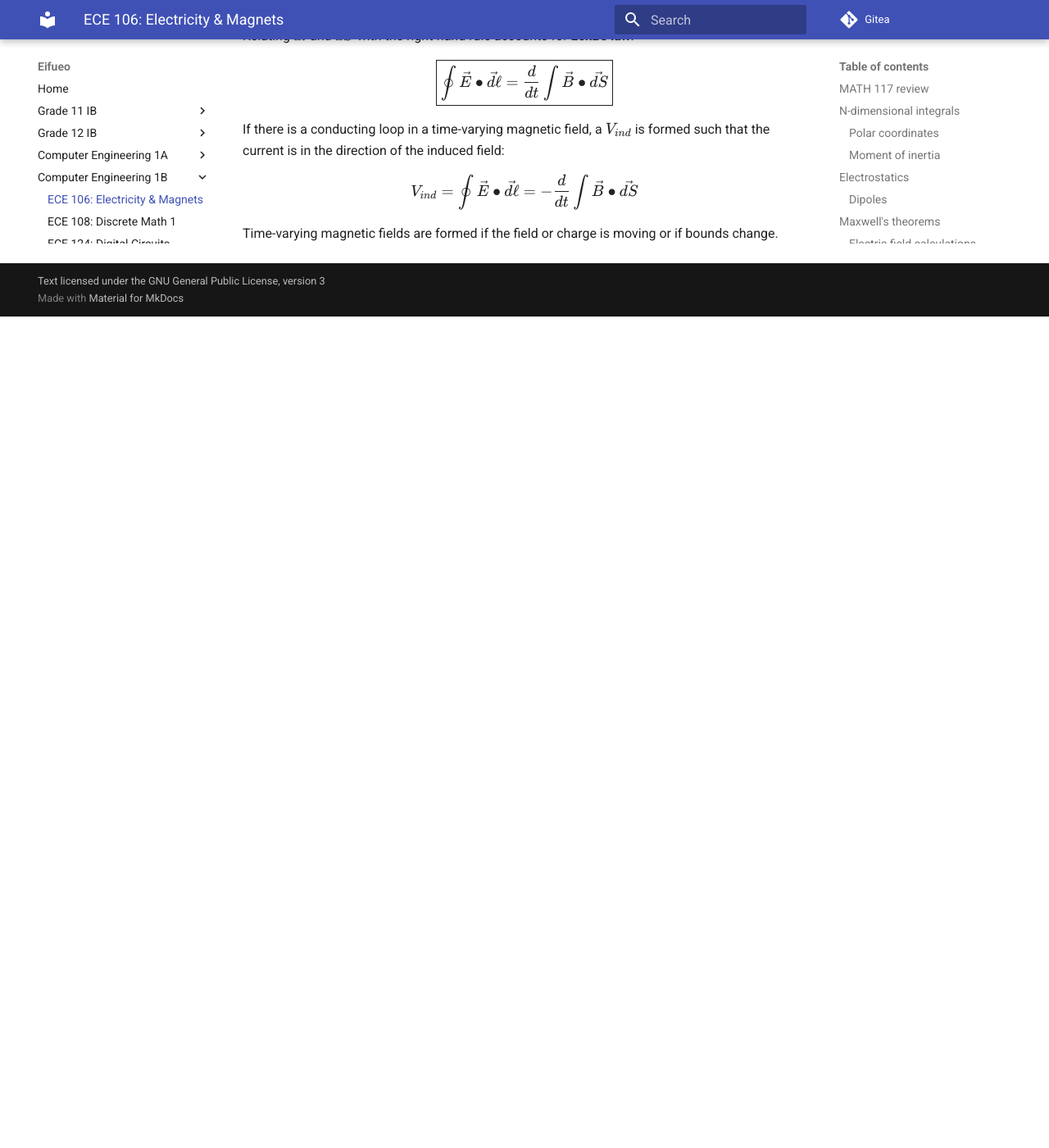
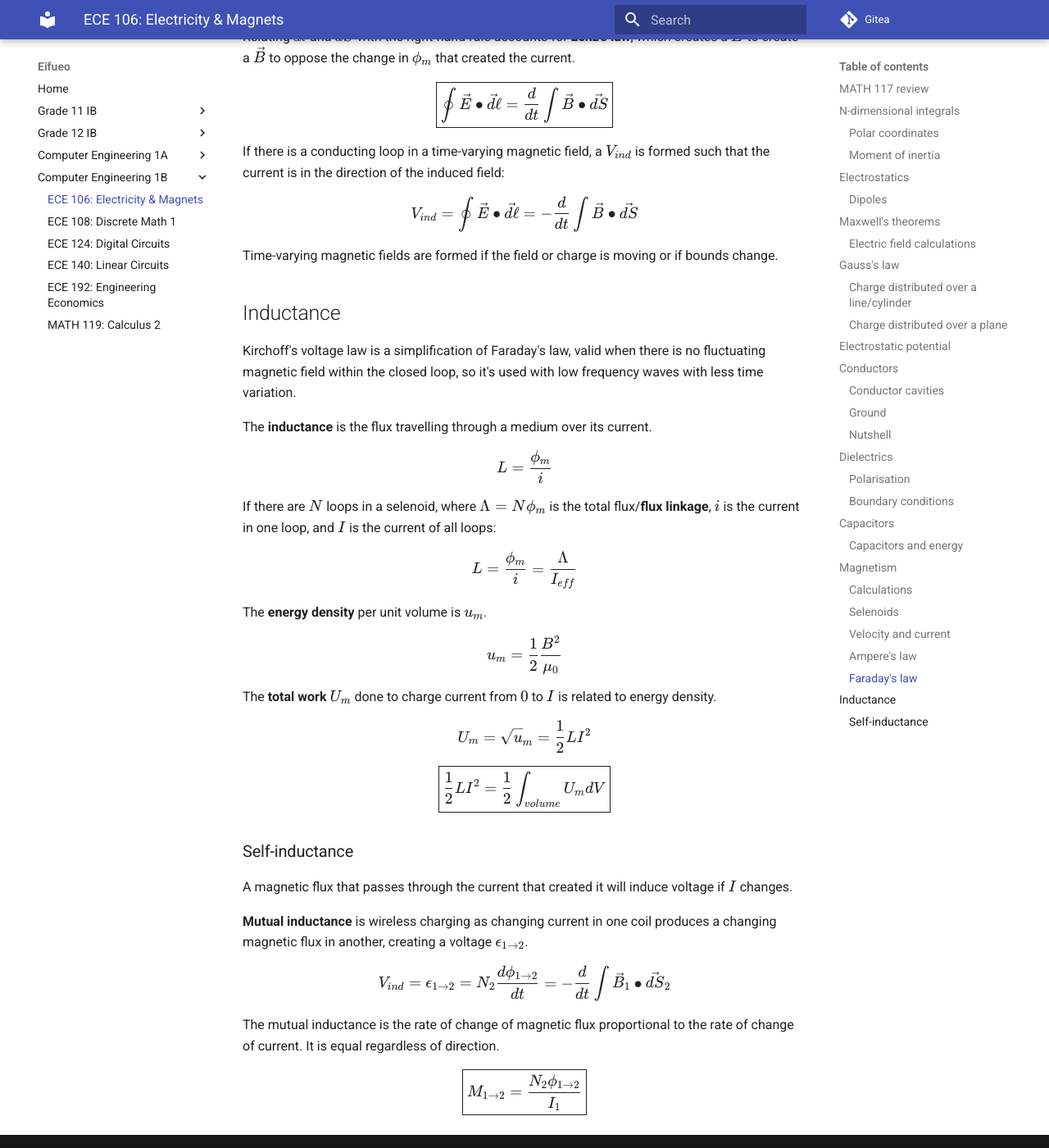
Before and after one commit to potatoeggy/eifueo, an MkDocs documentation site: the page built from docs/1b/ece106.md, in a window 1280 px wide and 1400 px high, scrolled down 18641 px. Shown: the whole window at 82% size. Built offline with MkDocs 1.6.1 and Material for MkDocs 9.7.7, drawn with Linux system fonts in a browser that asks for light colours; before the commit the page ends 19027 px from its top, so only the background shows below that.

Commit message:
ece106: add brenda

```diff
--- a/docs/1b/ece106.md
+++ b/docs/1b/ece106.md
@@ -656,13 +656,46 @@ $$V_{ind}=-\frac{d}{dt}\phi_m$$
 
 As the electric field is always perpendicular to a magnetic field, this indicates that it will curl around a straight magnetic field.
 
-Relating $dl$ and $dS$ with the right-hand rule accounts for **Lenz's law**.
+Relating $dl$ and $dS$ with the right-hand rule accounts for **Lenz's law**, which creates a $\vec E$ to create a $\vec B$ to oppose the change in $\phi_m$ that created the current.
 
 $$\boxed{\oint\vec E\bullet\vec{d\ell}=\frac{d}{dt}\int\vec B\bullet\vec{dS}}$$
-
 
 If there is a conducting loop in a time-varying magnetic field, a $V_{ind}$ is formed such that the current is in the direction of the induced field:
 
 $$V_{ind}=\oint\vec E\bullet\vec{d\ell}=-\frac{d}{dt}\int\vec B\bullet\vec{dS}$$
 
 Time-varying magnetic fields are formed if the field or charge is moving or if bounds change.
+
+## Inductance
+
+Kirchoff's voltage law is a simplification of Faraday's law, valid when there is no fluctuating magnetic field within the closed loop, so it's used with low frequency waves with less time variation.
+
+The **inductance** is the flux travelling through a medium over its current.
+
+$$L=\frac{\phi_m}{i}$$
+
+If there are $N$ loops in a selenoid, where $\Lambda=N\phi_m$ is the total flux/**flux linkage**, $i$ is the current in one loop, and $I$ is the current of all loops:
+
+$$L=\frac{\phi_m}{i}=\frac{\Lambda}{I_{eff}}$$
+
+The **energy density** per unit volume is $u_m$.
+
+$$u_m=\frac 1 2 \frac {B^2}{\mu_0}$$
+
+The **total work** $U_m$ done to charge current from $0$ to $I$ is related to energy density.
+
+$$U_m=\sqrt u_m=\frac 1 2 LI^2$$
+
+$$\boxed{\frac 1 2 LI^2=\frac 1 2\int_{volume}U_mdV}$$
+
+### Self-inductance
+
+A magnetic flux that passes through the current that created it will induce voltage if $I$ changes.
+
+**Mutual inductance** is wireless charging as changing current in one coil produces a changing magnetic flux in another, creating a voltage $\epsilon_{1\to 2}$.
+
+$$V_{ind}=\epsilon_{1\to 2}=N_2\frac{d\phi_{1\to 2}}{dt}=-\frac{d}{dt}\int \vec B_1\bullet\vec{dS}_2$$
+
+The mutual inductance is the rate of change of magnetic flux proportional to the rate of change of current. It is equal regardless of direction.
+
+$$\boxed{M_{1\to 2}=\frac{N_2\phi_{1\to 2}}{I_1}}$$
```
